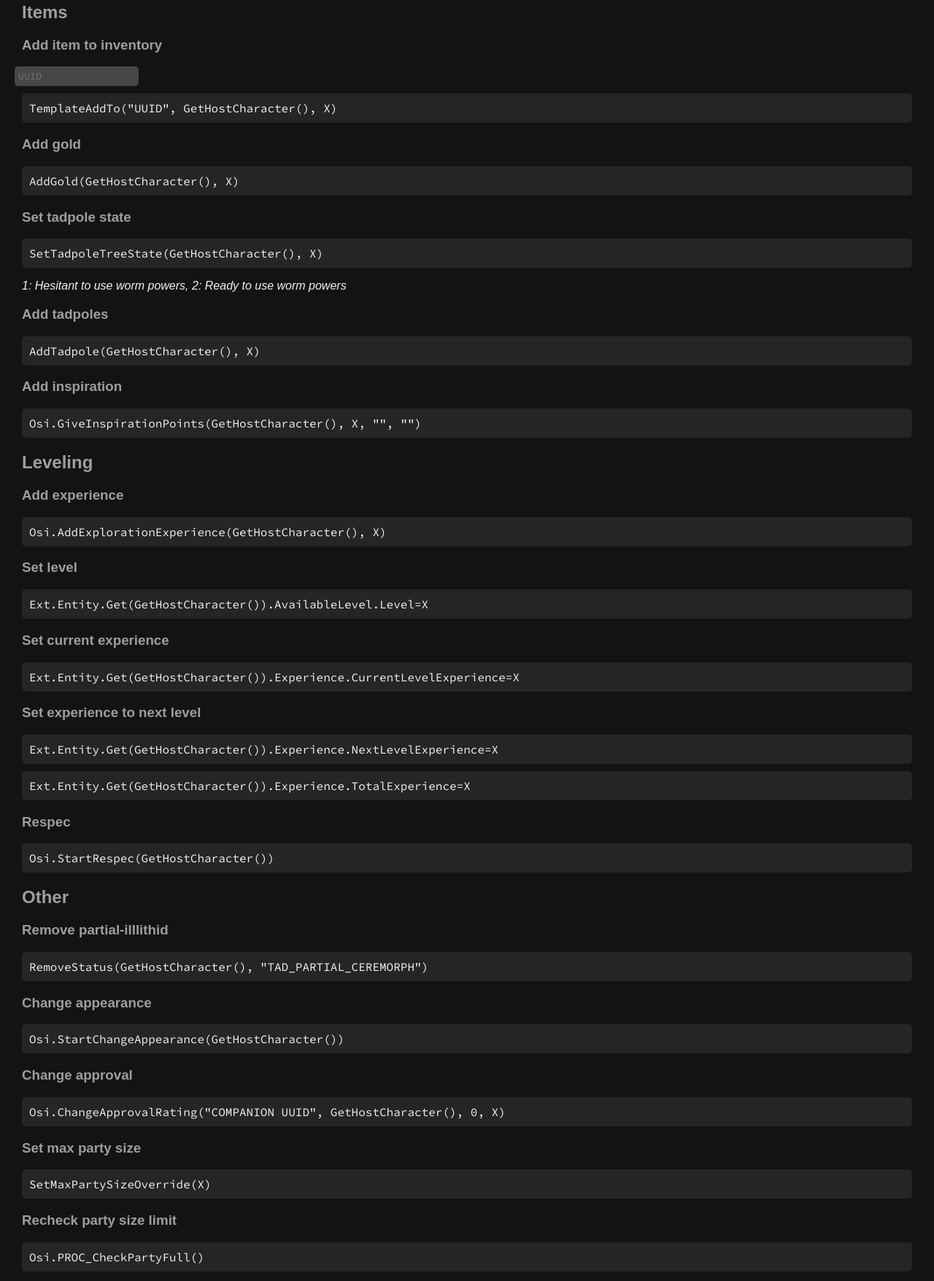
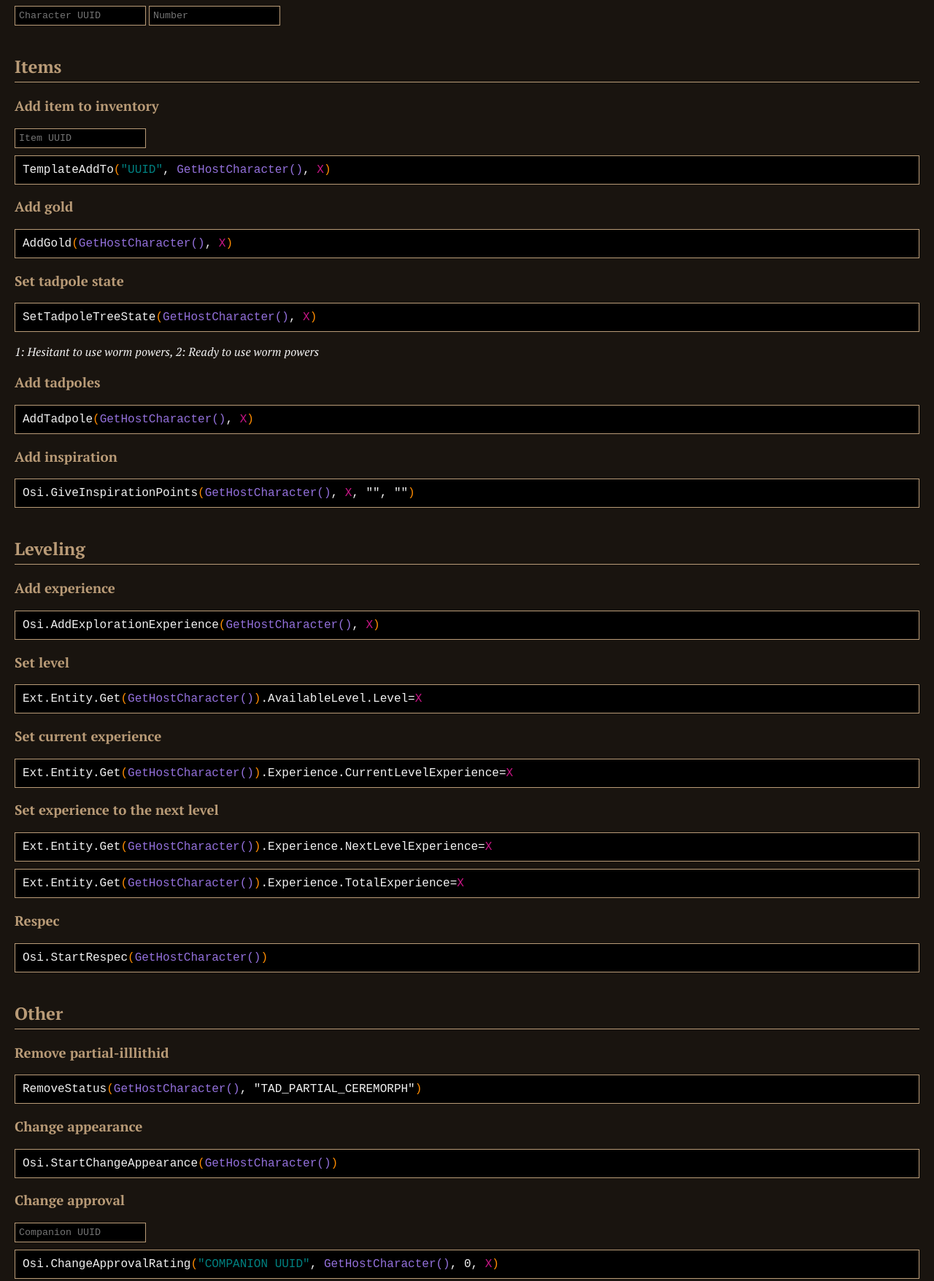
Before and after one commit to bg3cc/bg3cc.github.io, a plain HTML site: page index.html in a window 1280 px wide. Shown: the part 135-1891 px from the top of the page at 73% size. Drawn offline with Linux system fonts and the light colour scheme; a web font is replaced by a local one.

Commit message:
Enhance console command interface in index.html
Updated styles and added new input fields for character and item UUIDs, along with commands for various actions.

```diff
--- a/index.html
+++ b/index.html
@@ -3,9 +3,12 @@
 <head>
     <meta charset="UTF-8">
     <title>BG3 SE Console Commands</title>
-    <link rel="preconnect" href="https://fonts.googleapis.com">
-    <link rel="preconnect" href="https://fonts.gstatic.com" crossorigin>
+    <link href="https://fonts.googleapis.com" rel="preconnect">
+    <link crossorigin href="https://fonts.gstatic.com" rel="preconnect">
     <link href="https://fonts.googleapis.com/css2?family=Source+Code+Pro:ital@0;1&display=swap" rel="stylesheet">
+    <link href="https://fonts.googleapis.com/css2?family=Libertinus+Mono&display=swap" rel="stylesheet">
+    <link href="https://fonts.googleapis.com/css2?family=PT+Serif:ital,wght@0,400;0,700;1,400;1,700&display=swap"
+          rel="stylesheet">
 </head>
 <style>
     * {
@@ -13,91 +16,185 @@
     }
 
     body {
-        font-family: Arial, sans-serif;
-        background-color: #131313;
+        font-family: "PT Serif", serif;
+        background-color: #19140f;
         margin: 10px;
         padding: 10px;
     }
 
     input {
-        font-family: "Source Code Pro", monospace;
+        font-family: "Libertinus Mono", monospace;
         font-optical-sizing: auto;
         font-weight: 400;
         font-style: normal;
 
-        background-color: #474747;
+        background-color: black;
         color: #f1f1f1;
-        border: none;
-        border-radius: 5px;
+        border: #b99b77 solid 1px;
         padding: 5px;
         width: auto;
     }
 
     h1, h2, h3, p {
-        margin-left: 10px;
-        color: #9e9e9e;
+        color: #b99b77;
+    }
+
+    h2 {
+        border-bottom: #b99b77 solid 1px;
+        padding-bottom: 5px;
+        margin-top: 40px;
     }
 
     .command {
-        font-family: "Source Code Pro", monospace;
+        font-family: "Libertinus Mono", monospace;
         font-optical-sizing: auto;
         font-weight: 400;
         font-style: normal;
 
-        background-color: #252525;
+        background-color: black;
+        border: #b99b77 solid 1px;
         padding: 10px;
-        margin: 10px;
-        border-radius: 5px;
+        margin: 10px 0;
         cursor: pointer;
         transition: background-color 0.3s;
     }
+
     .command:hover {
         background-color: #3c3c3c;
     }
+
     .command:active {
         background-color: #424242;
+    }
+
+    .amount {
+        color: mediumvioletred;
+    }
+
+    .uuid {
+        color: teal;
+    }
+
+    .braces {
+        color: darkorange;
+    }
+
+    .character {
+        color: mediumpurple;
     }
 </style>
 <body>
 <div>
     <h1>BG3 SE Console Commands</h1>
     <p>Click on a command to copy it to your clipboard.</p>
+    <input id="char-uuid" name="char-uuid" oninput="for (var x in document.getElementsByClassName('character')) {document.getElementsByClassName('character')[x].innerHTML = document.getElementById('char-uuid').value ? '&quot;' + document.getElementById('char-uuid').value + '&quot;' : 'GetHostCharacter()';}" placeholder="Character UUID"
+           type="text"/>
+    <input id="amount" name="amount" oninput="for (var x in document.getElementsByClassName('amount')) {document.getElementsByClassName('amount')[x].innerHTML = document.getElementById('amount').value || 'X';}" placeholder="Number"
+           type="text"/>
+
     <h2>Items</h2>
     <h3>Add item to inventory</h3>
-        <input name="uuid" id="uuid" type="text" placeholder="UUID" oninput="document.getElementById('s_uuid').innerHTML = document.getElementById('uuid').value;"/>
-        <div class="command" onclick="navigator.clipboard.writeText('TemplateAddTo(&quot;' + document.getElementById('uuid').value +'&quot;, GetHostCharacter(), X)')">TemplateAddTo("<span id="s_uuid">UUID</span>", GetHostCharacter(), X)</div>
+    <input id="item-uuid" name="item-uuid" oninput="document.getElementById('i_uuid').innerHTML = document.getElementById('item-uuid').value ? '&quot;' + document.getElementById('item-uuid').value + '&quot;' : '&quot;UUID&quot;';" placeholder="Item UUID"
+           type="text"/>
+    <div class="command"
+         onclick="getCommand('TemplateAddTo(&quot;#I_UUID&quot;, #C_UUID, #AMOUNT)')">
+        TemplateAddTo<span class="braces">(</span><span class="uuid" id="i_uuid">"UUID"</span>, <span class="character"><span
+            class="character">GetHostCharacter()</span></span>, <span class="amount"><span
+            class="amount">X</span></span><span class="braces">)</span>
+    </div>
     <h3>Add gold</h3>
-        <div class="command" onclick="navigator.clipboard.writeText(this.innerHTML)">AddGold(GetHostCharacter(), X)</div>
+    <div class="command" onclick="getCommand('AddGold(#C_UUID, #AMOUNT)')">AddGold<span class="braces">(</span><span
+            class="character">GetHostCharacter()</span>,
+        <span class="amount">X</span><span class="braces">)</span></div>
     <h3>Set tadpole state</h3>
-        <div class="command" onclick="navigator.clipboard.writeText(this.innerHTML)">SetTadpoleTreeState(GetHostCharacter(), X)</div>
+    <div class="command" onclick="getCommand('SetTadpoleTreeState(#C_UUID, #AMOUNT)')">SetTadpoleTreeState<span
+            class="braces">(</span><span class="character">GetHostCharacter()</span>,
+        <span class="amount">X</span><span class="braces">)</span>
+    </div>
     <p><i>1: Hesitant to use worm powers, 2: Ready to use worm powers</i></p>
     <h3>Add tadpoles</h3>
-        <div class="command" onclick="navigator.clipboard.writeText(this.innerHTML)">AddTadpole(GetHostCharacter(), X)</div>
+    <div class="command" onclick="getCommand('AddTadpole(#C_UUID, #AMOUNT)')">AddTadpole<span
+            class="braces">(</span><span class="character">GetHostCharacter()</span>,
+        <span class="amount">X</span><span class="braces">)</span></div>
     <h3>Add inspiration</h3>
-        <div class="command" onclick="navigator.clipboard.writeText(this.innerHTML)">Osi.GiveInspirationPoints(GetHostCharacter(), X, "", "")</div>
+    <div class="command"
+         onclick="getCommand('Osi.GiveInspirationPoints(#C_UUID, #AMOUNT, &quot;&quot;, &quot;&quot;)')">
+        Osi.GiveInspirationPoints<span class="braces">(</span><span class="character">GetHostCharacter()</span>, <span
+            class="amount">X</span>, "",
+        ""<span class="braces">)</span>
+    </div>
+
     <h2>Leveling</h2>
     <h3>Add experience</h3>
-        <div class="command" onclick="navigator.clipboard.writeText(this.innerHTML)">Osi.AddExplorationExperience(GetHostCharacter(), X)</div>
+    <div class="command" onclick="getCommand('Osi.AddExplorationExperience(#C_UUID, #AMOUNT)')">
+        Osi.AddExplorationExperience<span class="braces">(</span><span class="character">GetHostCharacter()</span>,
+        <span class="amount">X</span><span
+            class="braces">)</span>
+    </div>
     <h3>Set level</h3>
-        <div class="command" onclick="navigator.clipboard.writeText(this.innerHTML)">Ext.Entity.Get(GetHostCharacter()).AvailableLevel.Level=X</div>
+    <div class="command" onclick="getCommand('Ext.Entity.Get(#C_UUID).AvailableLevel.Level=#AMOUNT')">
+        Ext.Entity.Get<span class="braces">(</span><span class="character">GetHostCharacter()</span><span
+            class="braces">)</span>.AvailableLevel.Level=<span
+            class="amount">X</span>
+    </div>
     <h3>Set current experience</h3>
-        <div class="command" onclick="navigator.clipboard.writeText(this.innerHTML)">Ext.Entity.Get(GetHostCharacter()).Experience.CurrentLevelExperience=X</div>
-        <h3>Set experience to next level</h3>
-        <div class="command" onclick="navigator.clipboard.writeText(this.innerHTML)">Ext.Entity.Get(GetHostCharacter()).Experience.NextLevelExperience=X</div>
-        <div class="command" onclick="navigator.clipboard.writeText(this.innerHTML)">Ext.Entity.Get(GetHostCharacter()).Experience.TotalExperience=X</div>
+    <div class="command" onclick="getCommand('Ext.Entity.Get(#C_UUID).Experience.CurrentLevelExperience=#AMOUNT')">
+        Ext.Entity.Get<span class="braces">(</span><span class="character">GetHostCharacter()</span><span
+            class="braces">)</span>.Experience.CurrentLevelExperience=<span
+            class="amount">X</span>
+    </div>
+    <h3>Set experience to the next level</h3>
+    <div class="command" onclick="getCommand('Ext.Entity.Get(#C_UUID).Experience.NextLevelExperience=#AMOUNT')">
+        Ext.Entity.Get<span class="braces">(</span><span class="character">GetHostCharacter()</span><span
+            class="braces">)</span>.Experience.NextLevelExperience=<span
+            class="amount">X</span>
+    </div>
+    <div class="command" onclick="getCommand('Ext.Entity.Get(#C_UUID).Experience.TotalExperience=#AMOUNT')">
+        Ext.Entity.Get<span class="braces">(</span><span class="character">GetHostCharacter()</span><span
+            class="braces">)</span>.Experience.TotalExperience=<span
+            class="amount">X</span>
+    </div>
     <h3>Respec</h3>
-        <div class="command" onclick="navigator.clipboard.writeText(this.innerHTML)">Osi.StartRespec(GetHostCharacter())</div>
+    <div class="command" onclick="getCommand('Osi.StartRespec(#C_UUID)')">Osi.StartRespec<span
+            class="braces">(</span><span class="character">GetHostCharacter()</span><span class="braces">)</span>
+    </div>
+
     <h2>Other</h2>
     <h3>Remove partial-illlithid</h3>
-        <div class="command" onclick="navigator.clipboard.writeText(this.innerHTML)">RemoveStatus(GetHostCharacter(), "TAD_PARTIAL_CEREMORPH")</div>
+    <div class="command" onclick="getCommand('RemoveStatus(#C_UUID, &quot;TAD_PARTIAL_CEREMORPH&quot;)')">
+        RemoveStatus<span
+            class="braces">(</span><span class="character">GetHostCharacter()</span>,
+        "TAD_PARTIAL_CEREMORPH"<span class="braces">)</span>
+    </div>
     <h3>Change appearance</h3>
-        <div class="command" onclick="navigator.clipboard.writeText(this.innerHTML)">Osi.StartChangeAppearance(GetHostCharacter())</div>
+    <div class="command" onclick="getCommand('Osi.StartChangeAppearance(#C_UUID)')">
+        Osi.StartChangeAppearance<span class="braces">(</span><span class="character">GetHostCharacter()</span><span
+            class="braces">)</span>
+    </div>
     <h3>Change approval</h3>
-        <div class="command" onclick="navigator.clipboard.writeText(this.innerHTML)">Osi.ChangeApprovalRating("COMPANION UUID", GetHostCharacter(), 0, X)</div>
+    <input id="companion-uuid" name="companion-uuid" oninput="document.getElementById('com_uuid').innerHTML = document.getElementById('companion-uuid').value ? '&quot;' + document.getElementById('companion-uuid').value + '&quot;' : '&quot;COMPANION UUID&quot;';" placeholder="Companion UUID"
+           type="text"/>
+    <div class="command" onclick="getCommand('Osi.ChangeApprovalRating(#COM_UUID, #C_UUID, 0, #AMOUNT)')">
+        Osi.ChangeApprovalRating<span
+            class="braces">(</span><span class="uuid" id="com_uuid">"COMPANION
+        UUID"</span>, <span class="character">GetHostCharacter()</span>, 0, <span class="amount">X</span><span
+            class="braces">)</span>
+    </div>
     <h3>Set max party size</h3>
-        <div class="command" onclick="navigator.clipboard.writeText(this.innerHTML)">SetMaxPartySizeOverride(X)</div>
+    <div class="command" onclick="getCommand('SetMaxPartySizeOverride(#AMOUNT)')">SetMaxPartySizeOverride<span
+            class="braces">(</span><span class="amount">X</span><span class="braces">)</span></div>
     <h3>Recheck party size limit</h3>
-        <div class="command" onclick="navigator.clipboard.writeText(this.innerHTML)">Osi.PROC_CheckPartyFull()</div>
+    <div class="command" onclick="getCommand('Osi.PROC_CheckPartyFull()')">Osi.PROC_CheckPartyFull<span
+            class="braces">()</span></div>
 </div>
 </body>
+<script>
+    function getCommand(command) {
+        command = command.replace(/#I_UUID/g, document.getElementById('item-uuid').value || 'UUID');
+        command = command.replace(/#COM_UUID/g, document.getElementById('companion-uuid').value || 'COMPANION UUID');
+        command = command.replace(/#C_UUID/g, document.getElementById('char-uuid').value || 'GetHostCharacter()');
+        command = command.replace(/#AMOUNT/g, document.getElementById('amount').value || 'X');
+        navigator.clipboard.writeText(command);
+    }
+</script>
 </html>
```
Lines whose indentation alone changed are shown as unchanged.
